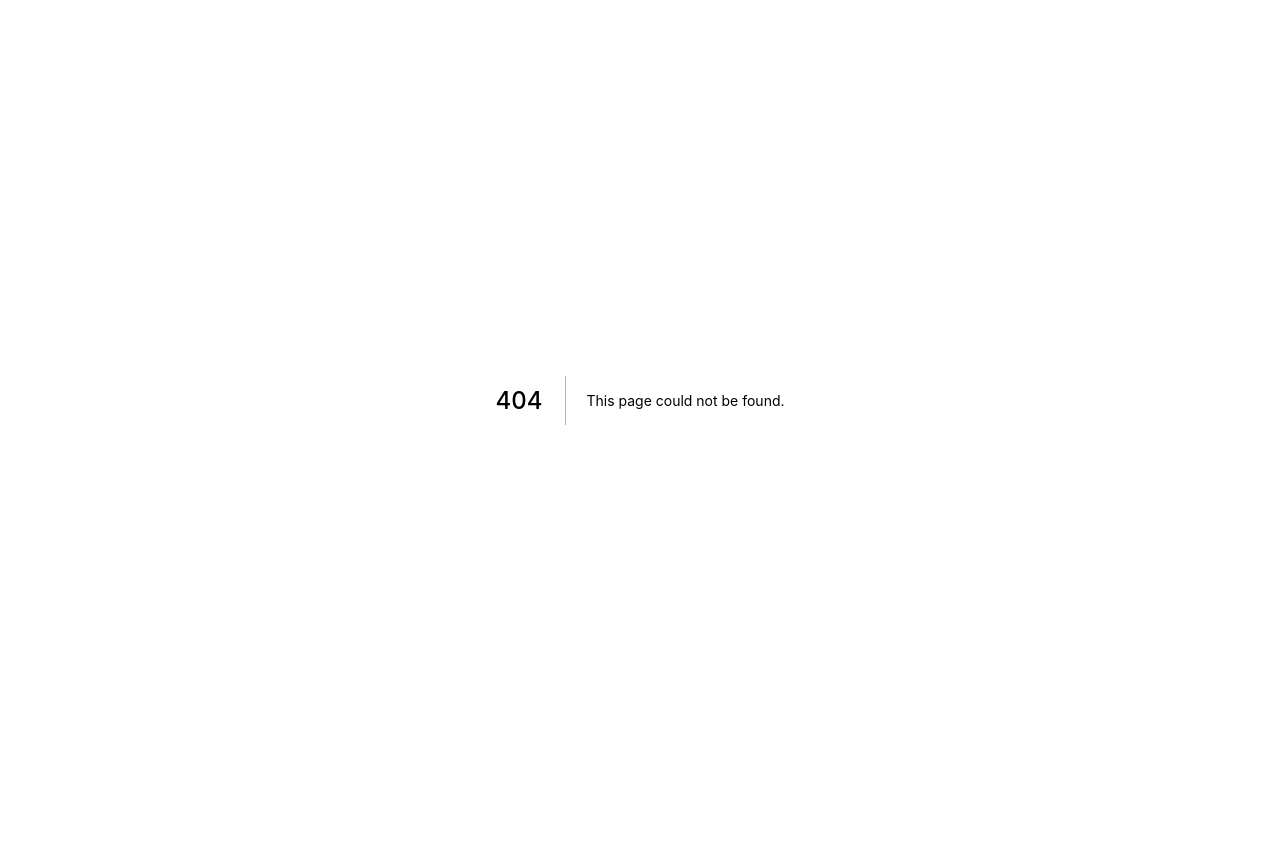
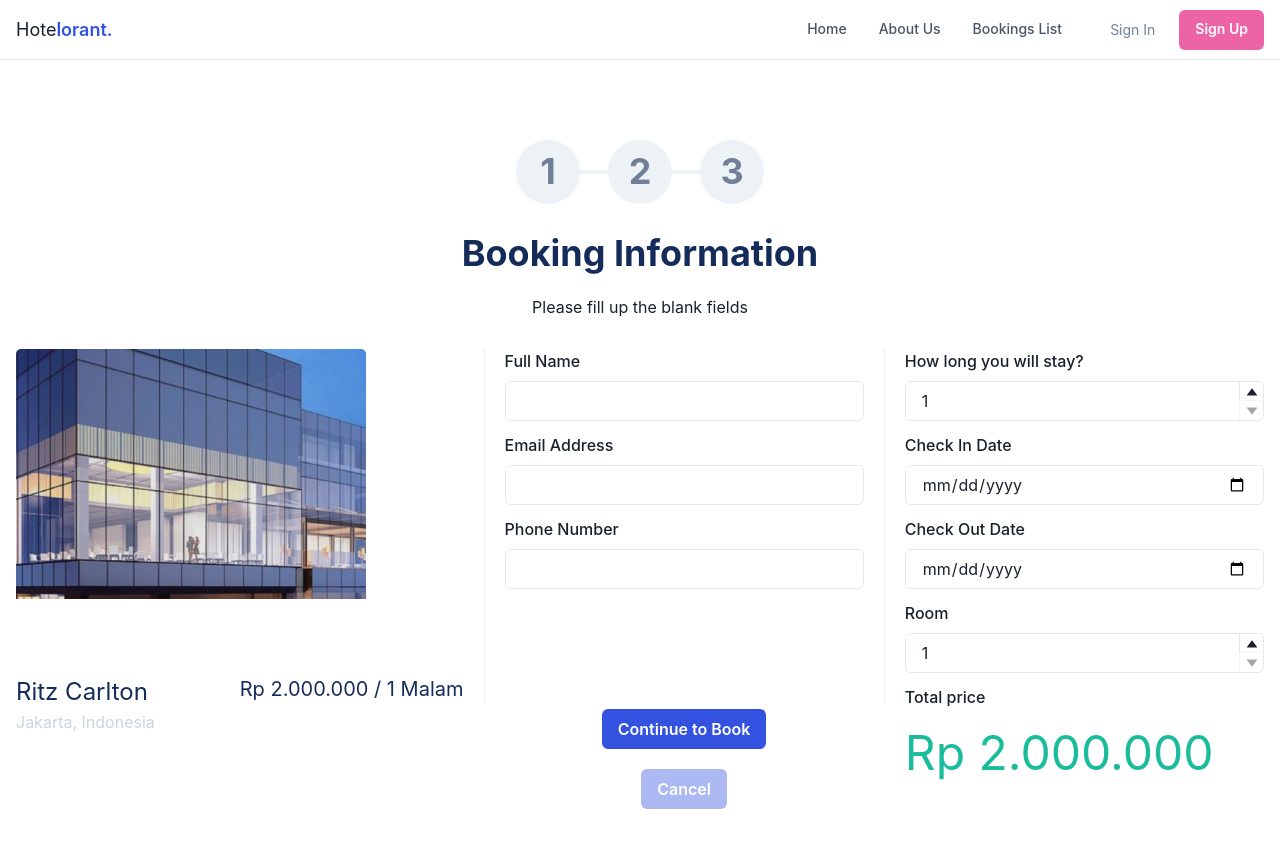
Before and after one commit to andibalo/Hotelorant, a Next.js app: page /booking in a window 1280 px wide. Before the commit this address had no page. Shown: the top 848 px of the page. Before the commit the page ends 800 px from the top, so only its background shows below. Built offline with nearby package versions, Linux system fonts and the light colour scheme.

Commit message:
booking
booking page 1, 1.1

```diff
--- /dev/null
+++ b/pages/booking/index.js
@@ -0,0 +1,163 @@
+import { Navbar } from "../../components/navbar";
+import {
+    Avatar,
+    Center,
+    HStack,
+    NumberInput,
+    NumberInputField,
+    NumberInputStepper,
+    NumberIncrementStepper,
+    NumberDecrementStepper,
+    Divider,
+    SimpleGrid,
+    Const,
+    Text,
+    StarIcon,
+    Image,
+    Badge,
+    Box,
+    Flex,
+    Heading,
+    Stack,
+    FormControl,
+    FormLabel,
+    Input,
+    Button as ChakraButton,
+} from "@chakra-ui/react";
+import { ArrowBackIcon } from "@chakra-ui/icons";
+import { Container } from "../../components/atoms/container";
+import { Button } from "../../components/atoms/button";
+
+
+
+export default function booking() {
+
+    return (
+        <div>
+            <Navbar />
+
+            <Container>
+
+                <Center>
+                    <Box borderRadius="50%" backgroundColor="gray.100" width="16" height="16" display="flex" justifyContent="center" alignItems="center">
+                        <Heading color="gray.500">1</Heading>
+                    </Box>
+                    <Box backgroundColor="gray.100" width="7" height="1">
+                    </Box>
+                    <Box borderRadius="50%" backgroundColor="gray.100" width="16" height="16" display="flex" justifyContent="center" alignItems="center">
+                        <Heading color="gray.500">2</Heading>
+                    </Box>
+                    <Box backgroundColor="gray.100" width="7" height="1"></Box>
+                    <Box borderRadius="50%" backgroundColor="gray.100" width="16" height="16" display="flex" justifyContent="center" alignItems="center">
+                        <Heading color="gray.500">3</Heading>
+                    </Box>
+                </Center>
+
+
+                <Heading mt="7" color="brand.200" mb="5" fontSize="4xl" align="center">
+                    Booking Information
+            </Heading>
+                <Text color="grey.500" isTruncated align="center">
+                    Please fill up the blank fields
+            </Text>
+                <Flex direction="column">
+
+
+                    <Stack direction="row" spacing="5" mt="30">
+                        <SimpleGrid>
+                            <Box h="250px" w="350px" position="left" overflow="hidden">
+                                <Image src="/register.png" layout="fill" objectFit="cover" />
+                            </Box>
+                            <SimpleGrid columns={2}>
+                                <Box>
+                                    <Text color="brand.200" fontSize="2xl">
+                                        Ritz Carlton
+                                </Text>
+                                    <Text color="gray.300" fontSize="2l">
+                                        Jakarta, Indonesia
+                                </Text>
+                                </Box>
+                                <Box>
+                                    <Text color="brand.200" fontSize="xl">
+                                        Rp 2.000.000 / 1 Malam
+                                </Text>
+                                </Box>
+                            </SimpleGrid>
+                        </SimpleGrid>
+
+
+
+                        <Divider orientation="vertical" m="7" height="355px" />
+
+
+
+                        <Box flex="1" mt="10">
+                            <FormControl mb="3" align="center">
+                                <FormLabel>Full Name</FormLabel>
+                                <Input type="text" />
+                            </FormControl>
+                            <FormControl mb="3">
+                                <FormLabel>Email Address</FormLabel>
+                                <Input type="password" />
+                            </FormControl>
+                            <FormControl mb="3">
+                                <FormLabel>Phone Number</FormLabel>
+                                <Input type="text" />
+                            </FormControl>
+                            <Box mt="120px" align="center">
+                                <Button>Continue to Book</Button>
+                            </Box>
+                            <Box mt="20px" align="center">
+                                <Button isDisabled>Cancel</Button>
+                            </Box>
+                        </Box>
+
+
+
+                        <Divider orientation="vertical" m="7" height="355px" />
+
+
+
+                        <Box flex="1" mt="10">
+                            <FormControl mb="3" align="center">
+                                <FormLabel>How long you will stay?</FormLabel>
+                                <NumberInput step={1} defaultValue={1} min={1} max={31}>
+                                    <NumberInputField />
+                                    <NumberInputStepper>
+                                        <NumberIncrementStepper />
+                                        <NumberDecrementStepper />
+                                    </NumberInputStepper>
+                                </NumberInput>
+                            </FormControl>
+                            <FormControl mb="3">
+                                <FormLabel>Check In Date</FormLabel>
+                                <Input type="date"/>
+                            </FormControl>
+                            <FormControl mb="3">
+                                <FormLabel>Check Out Date</FormLabel>
+                                <Input type="date"/>
+                            </FormControl>
+                            <FormControl mb="3">
+                                <FormLabel>Room</FormLabel>
+                                <NumberInput step={1} defaultValue={1} min={1} max={31}>
+                                    <NumberInputField />
+                                    <NumberInputStepper>
+                                        <NumberIncrementStepper />
+                                        <NumberDecrementStepper />
+                                    </NumberInputStepper>
+                                </NumberInput>
+                            </FormControl>
+                            <FormControl mb="3">
+                                <FormLabel>Total price</FormLabel>
+                                <Text fontSize="5xl" color="#1ABC9C">Rp 2.000.000</Text>
+                            </FormControl>
+
+                        </Box>
+
+
+                    </Stack>
+                </Flex>
+            </Container>
+        </div>
+    );
+}
```
